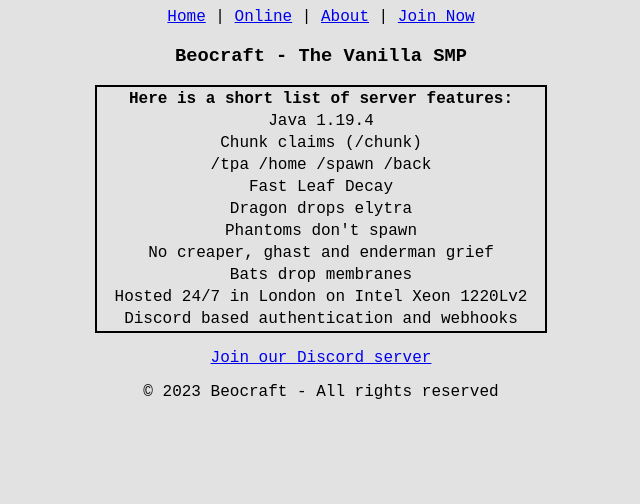
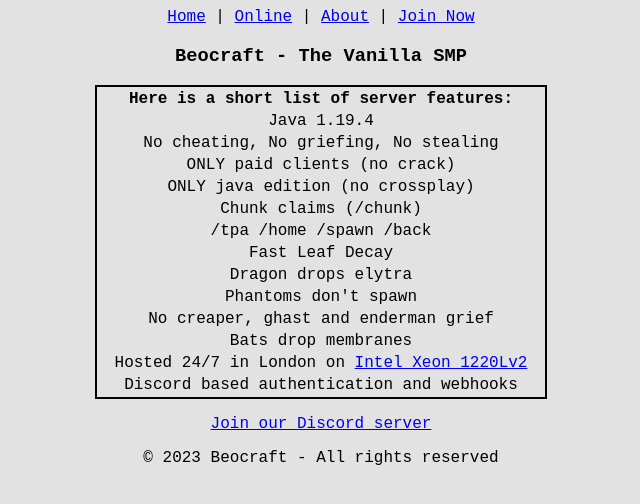
Before and after one commit to Beocraft/beocraft.github.io, a Vue app: page /about in a window 1280 px wide. Shown: the top 504 px of the page, without its empty margins (319-959 px from the left). Built offline with nearby package versions, Linux system fonts and the light colour scheme.

Commit message:
Add more details about the server

```diff
--- a/src/views/AboutView.vue
+++ b/src/views/AboutView.vue
@@ -7,6 +7,15 @@
             </tr>
             <tr>
                 <td>Java 1.19.4</td>
+            </tr>
+            <tr>
+                <td>No cheating, No griefing, No stealing</td>
+            </tr>
+            <tr>
+                <td>ONLY paid clients (no crack)</td>
+            </tr>
+            <tr>
+                <td>ONLY java edition (no crossplay)</td>
             </tr>
             <tr>
                 <td>Chunk claims (/chunk)</td>
@@ -30,7 +39,7 @@
                 <td>Bats drop membranes</td>
             </tr>
             <tr>
-                <td>Hosted 24/7 in London on Intel Xeon 1220Lv2</td>
+                <td>Hosted 24/7 in London on <a href="https://www.intel.com/content/www/us/en/products/sku/65735/intel-xeon-processor-e31220l-v2-3m-cache-2-30-ghz/specifications.html">Intel Xeon 1220Lv2</a></td>
             </tr>
             <tr>
                 <td>Discord based authentication and webhooks</td>
@@ -39,3 +48,5 @@
         <p><router-link to="/join">Join our Discord server</router-link></p>
     </div>
 </template>
+<script setup lang="ts">
+</script>
```
Also changed, not shown: 1 other file (tests, documents, lock files or other folders).
